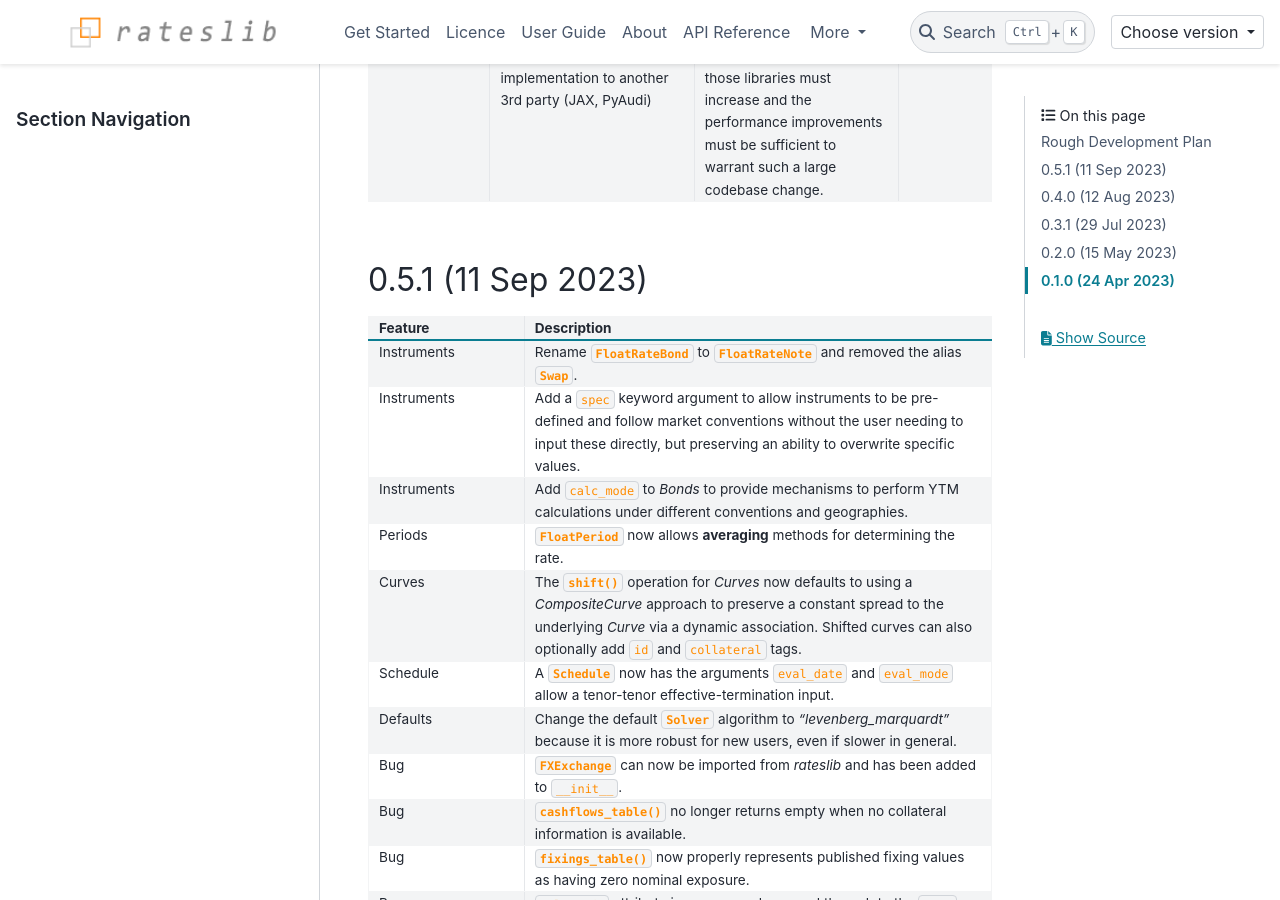
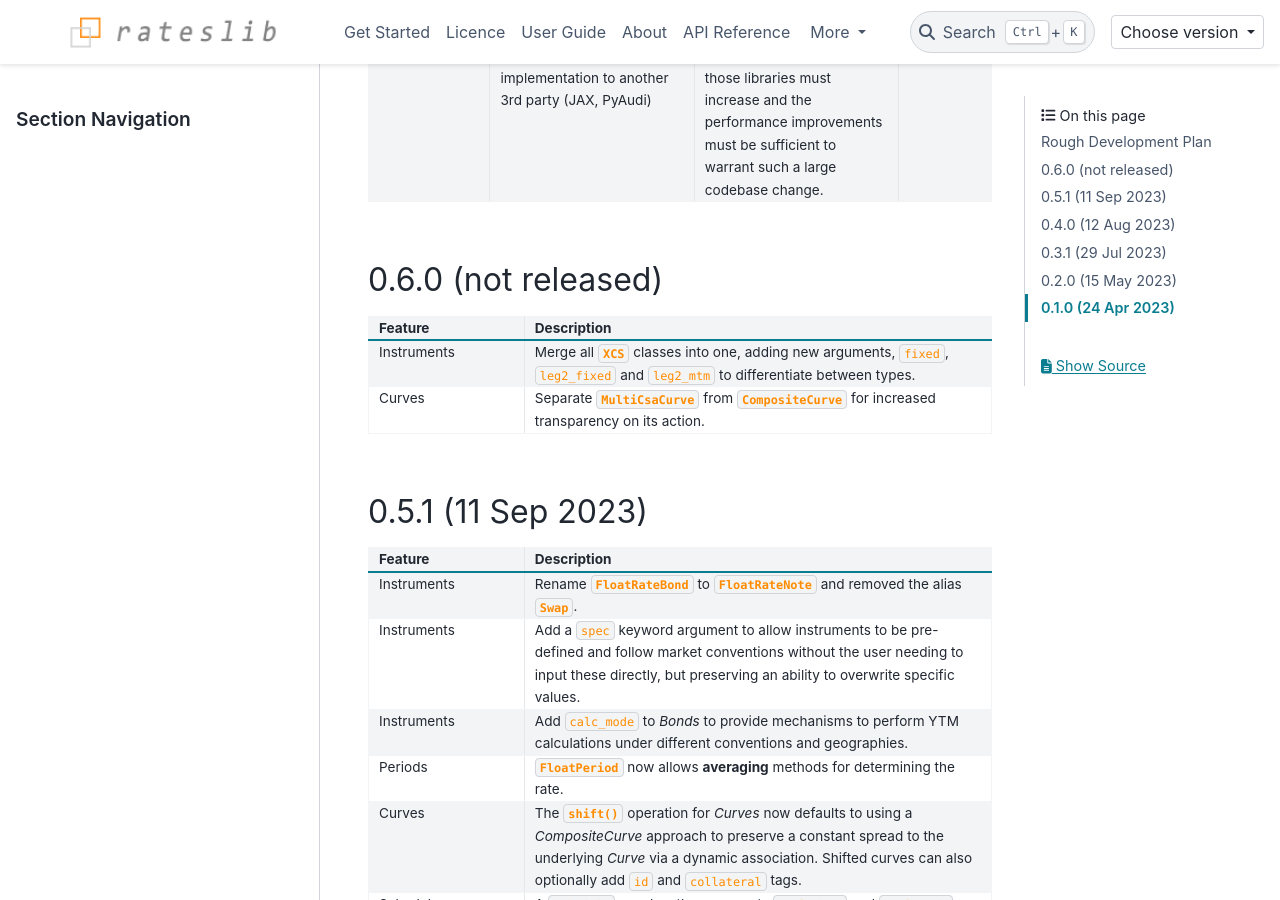
Before and after one commit to attack68/rateslib, a Sphinx documentation site: the page built from docs/source/i_whatsnew.rst, in a window 1280 px wide and 900 px high, scrolled down 805 px. Built offline with Sphinx 7.4.7 and the PyData theme 0.15.4, drawn with Linux system fonts in a browser that asks for light colours; comment, search, counter and statistics services are not loaded.

Commit message:
Comments

```diff
--- a/docs/source/i_whatsnew.rst
+++ b/docs/source/i_whatsnew.rst
@@ -51,6 +51,22 @@ email contact through **rateslib@gmail.com**.
      - Very unlikely, maturity of those libraries must increase and the performance
        improvements must be sufficient to warrant such a large codebase change.
      - no ETA
+
+0.6.0 (not released)
+**********************
+
+.. list-table::
+   :widths: 25 75
+   :header-rows: 1
+
+   * - Feature
+     - Description
+   * - Instruments
+     - Merge all :class:`~rateslib.instruments.XCS` classes into one, adding new arguments,
+       ``fixed``, ``leg2_fixed`` and ``leg2_mtm`` to differentiate between types.
+   * - Curves
+     - Separate :class:`~rateslib.curves.MultiCsaCurve`
+       from :class:`~rateslib.curves.CompositeCurve` for increased transparency on its action.
 
 
 0.5.1 (11 Sep 2023)
```
Also changed, not shown: 1 other file.
